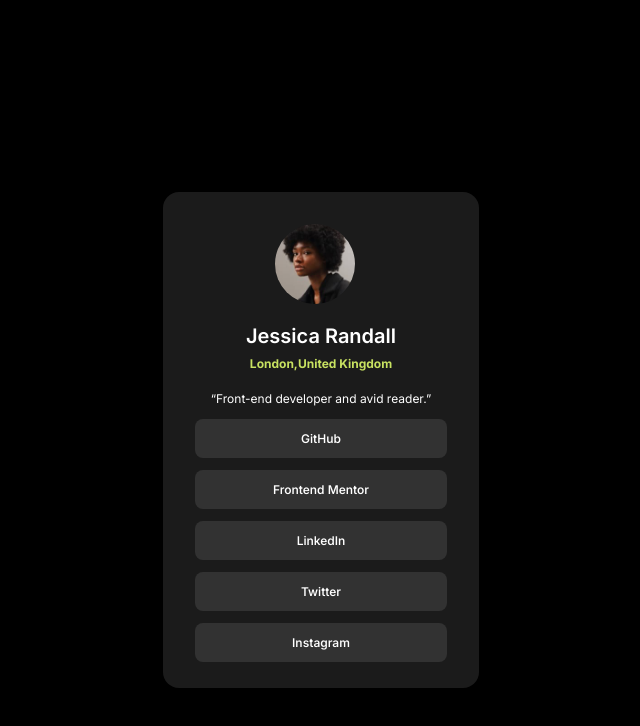
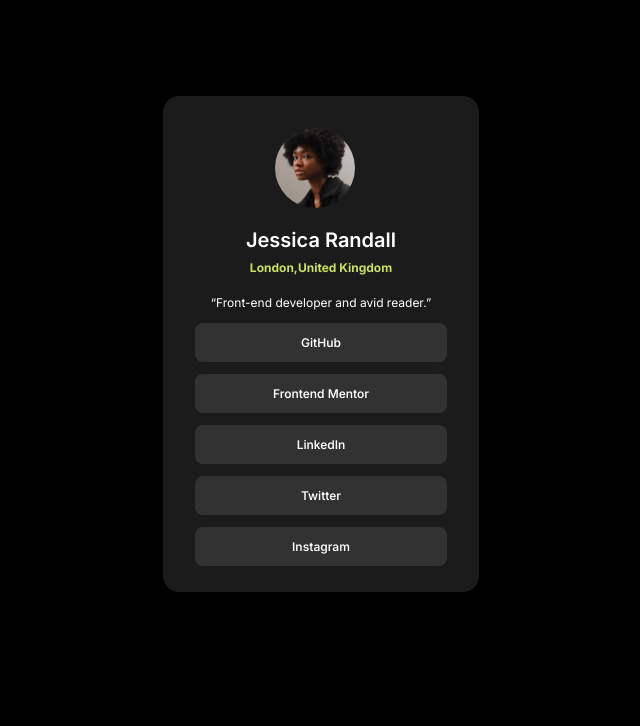
Before and after one commit to lauraine93/Social-link-challenge, a plain HTML site: page index.html in a window 1280 px wide. Shown: the whole page, without its empty margins (93-733 px from the left). Drawn offline with Linux system fonts and the light colour scheme.

Commit message:
the real final result

```diff
--- a/style.css
+++ b/style.css
@@ -6,10 +6,12 @@
 
 body{
     background-color: black;
+    width: 100%;
+    height: 100vh;
 }
 .page{
     color: white;
-    margin-top: 12rem;
+    margin-top: 6rem;
     margin-left: 16rem;
     width: 252px;
     height: 432px;
```
